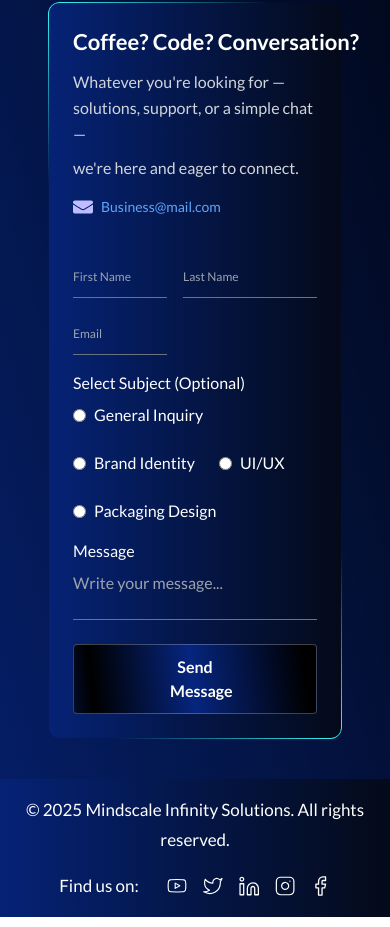
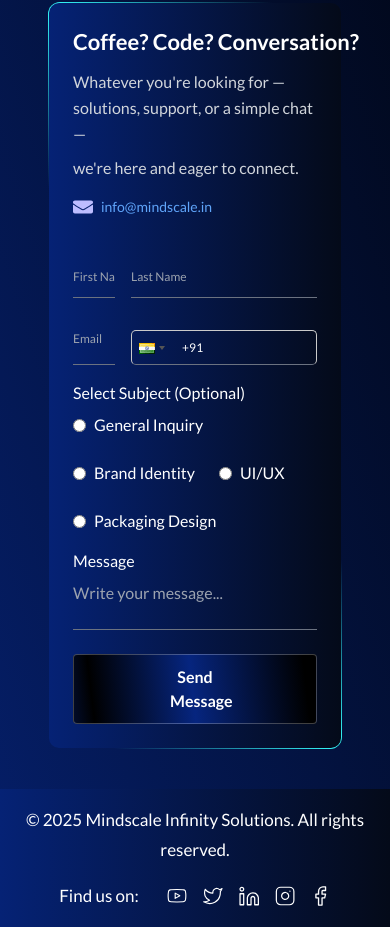
Before and after one commit to mindscaledotin/mindscale-frontend, a React (Vite) app: page / in a window 390 px wide. Shown: the part 882-1809 px from the top of the page. Built offline with nearby package versions, Linux system fonts and the light colour scheme.

Commit message:
contact form upated phone input added properly

```diff
--- a/src/components/ContactForm.tsx
+++ b/src/components/ContactForm.tsx
@@ -1,5 +1,6 @@
 import PhoneInput from 'react-phone-input-2';
-import 'react-phone-input-2/lib/style.css';
+
+import 'react-phone-input-2/lib/semantic-ui.css'
 import emailIcon from "../assets/icons/email.svg";
 import SendButton from "./SendButton";
 
@@ -8,7 +9,7 @@ function ContactForm() {
     <div>
       <div
         className="p-[1px] mx-2 md:mx-6 rounded-[12px]"
-        style={{ background: `linear-gradient(140.35deg, #35FEFE 0%, rgba(37, 84, 204, 0) 18.82%, rgba(55, 55, 178, 0) 80.86%, #35FEFE 100%)`}}
+        style={{ background: `linear-gradient(140.35deg, #35FEFE 0%, rgba(37, 84, 204, 0) 18.82%, rgba(55, 55, 178, 0) 80.86%, #35FEFE 100%)` }}
       >
         <div className="rounded-[10px] bg-gradient-to-r from-[#052275] to-[#040A19] p-6 md:p-10">
           <div className="md:flex md:justify-between md:items-start gap-12">
@@ -29,7 +30,7 @@ function ContactForm() {
                   href="mailto:Business@mail.com"
                   className="text-blue-400 hover:underline text-sm md:text-[15px]"
                 >
-                  Business@mail.com
+                  info@mindscale.in
                 </a>
               </div>
             </div>
@@ -52,29 +53,48 @@ function ContactForm() {
                   placeholder="Email"
                   className="border-b border-gray-500 bg-transparent py-[12px] text-white placeholder:text-gray-400 text-xs md:text-sm focus:outline-none focus:border-blue-500"
                 />
-                   {/* phone input here...... */}
-                {/* <PhoneInput
+                <div className='mt-4'>
+
+                <PhoneInput
                   country={'in'}
                   enableSearch
+                  disableSearchIcon
+                  placeholder="Phone Number"
                   inputProps={{
                     name: 'phone',
                     required: true,
+                    autoFocus: true,
                   }}
-                  containerClass="!w-full !border-b !border-gray-500 !pb-[2px]"
-                  inputClass="!w-full !bg-transparent !text-white !text-xs md:!text-sm !pl-14 !pr-2 !py-[12px] !border-none !placeholder:text-gray-400 !focus:outline-none !font-normal"
-                  buttonClass="!bg-transparent !border-none !text-white !text-xs md:!text-sm !pl-2 !font-normal"
                   dropdownStyle={{
-                    backgroundColor: '#0B1A3C',
-                    color: '#cbd5e1',
-                    fontWeight: '400',
+                    backgroundColor: 'white',
+                    color: 'black',
+                    zIndex:100
                   }}
                   searchStyle={{
-                    backgroundColor: '#0B1A3C',
-                    color: '#cbd5e1',
-                    border: '1px solid #334155',
-                    fontWeight: '400',
+                    backgroundColor: 'white',
+                    color: 'black',
                   }}
-                /> */}
+                  buttonStyle={{
+                    backgroundColor: 'transparent',
+                    border: 'none',
+                    padding: '0',
+                    display: 'flex',
+                    alignItems: 'center',
+                    justifyContent: 'center',
+                    height: '100%',
+                  }}
+                  inputStyle={{
+                    width: '100%',
+                    backgroundColor: 'transparent',
+                    borderBottom: '1px solid #6B7280',
+                    color: 'white',
+                    fontSize: '0.75rem',
+                    padding: '12px 0 12px 50px',
+                  }}
+                  dropdownClass="custom-dropdown"
+                  autoFormat
+                />
+                </div>
 
                 <div className="col-span-2">
                   <label className="block mb-2 text-white">
```
